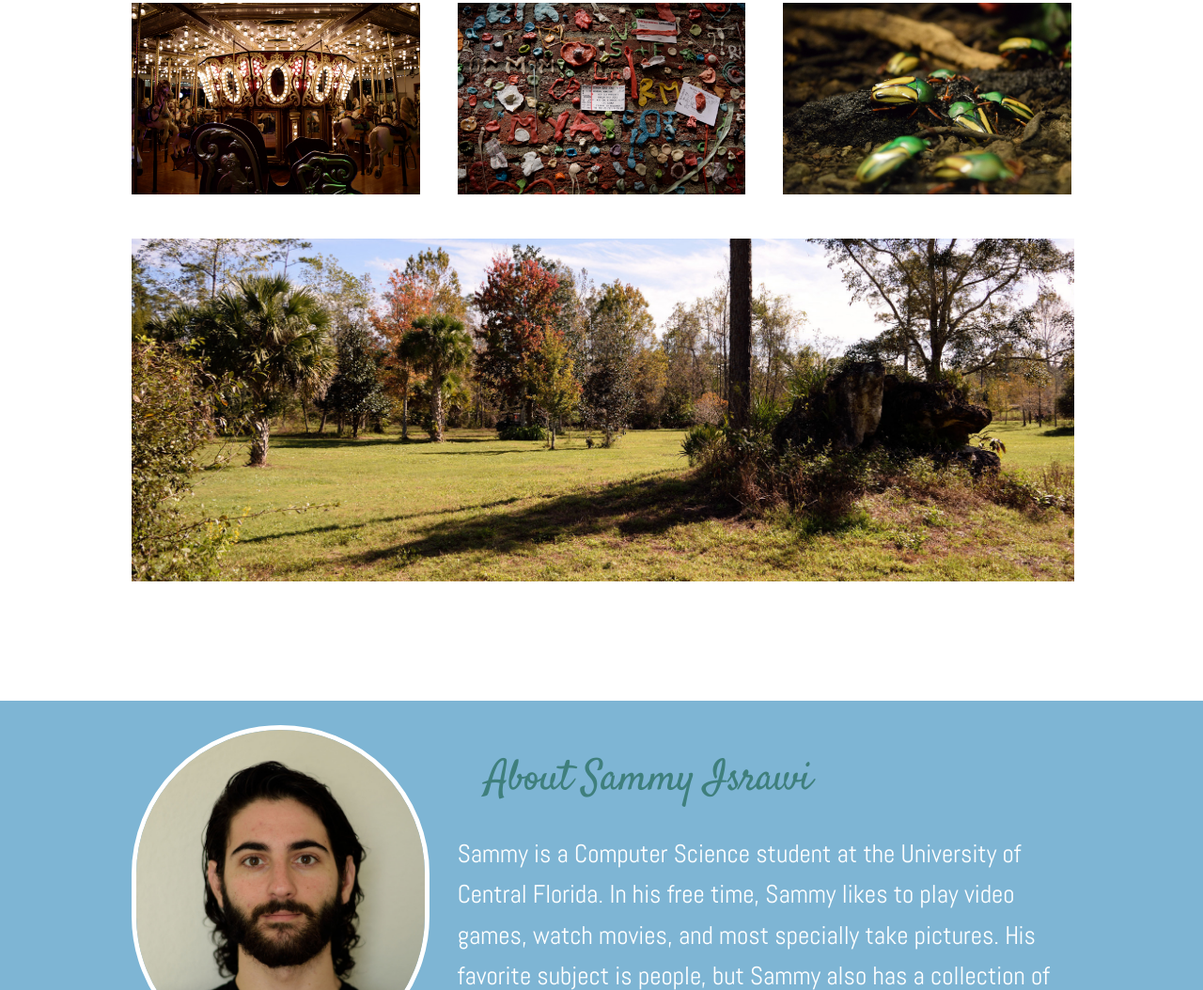
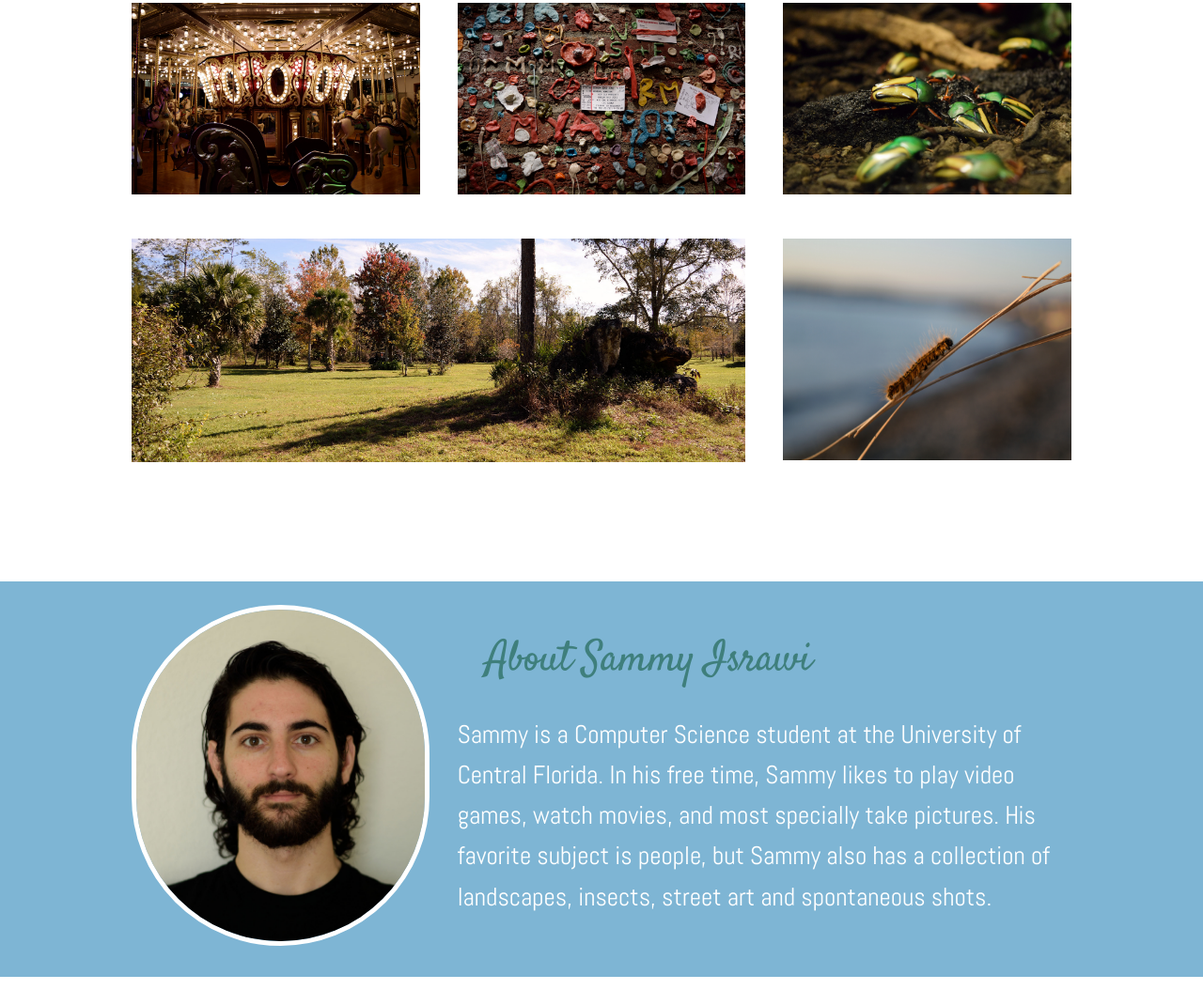
Before and after one commit to SammyIsra/SammyPhotography, a plain HTML site: page index.html in a window 1280 px wide. Shown: the part 756-1810 px from the top of the page at 94% size. Drawn offline with nearby package versions, Linux system fonts and the light colour scheme.

Commit message:
landscape row splitted

```diff
--- a/css/style.css
+++ b/css/style.css
@@ -78,13 +78,13 @@ img {
   max-width: 100%;
 }
 
-img.landscape {
-  max-width: 2150%;
-}
-
 img.avatar {
   border-radius: 400px;
   border: 5px solid white;
+}
+
+img.shared {
+  height: 15.7em;
 }
 
 img:hover {
--- a/index.html
+++ b/index.html
@@ -83,8 +83,11 @@
     </div>
 
     <div class="row" style="margin-bottom: 10%;">
-      <div class="one columns portfolio">
-        <a class="image-link" href="images/image10.jpg"><img class="landscape" src="images/image10.jpg"/></a>
+      <div class="eight columns portfolio landscape">
+        <a class="image-link" href="images/image10.jpg"><img src="images/image10.jpg"/></a>
+      </div>
+      <div class="four columns portfolio">
+        <a class="image-link" href="images/image11.jpg"><img class="shared" src="images/image11.jpg"/></a>
       </div>
     </div>
   </div><!-- Container -->
```
Also changed, not shown: images/image11.jpg (added), images/image12.jpg (added), 2 other files.
